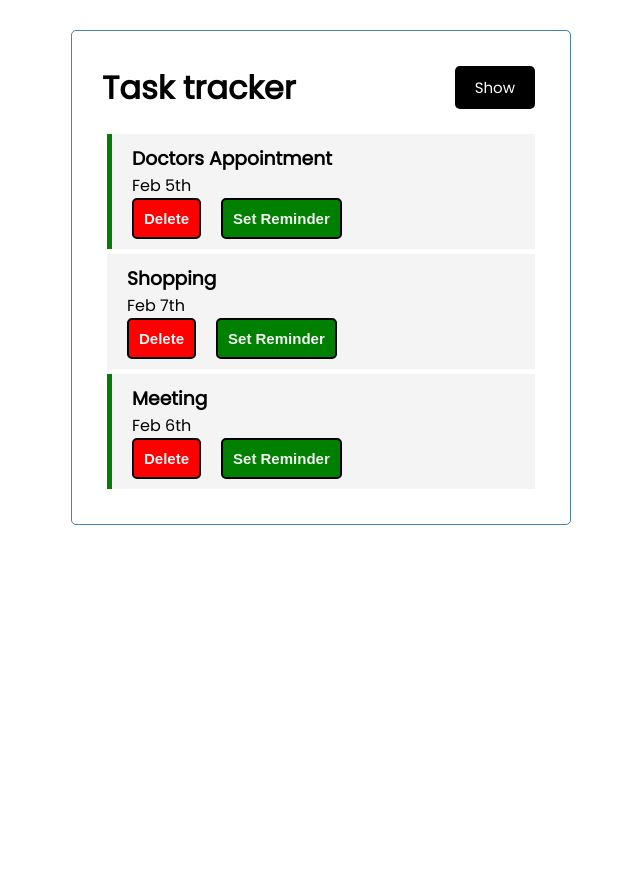
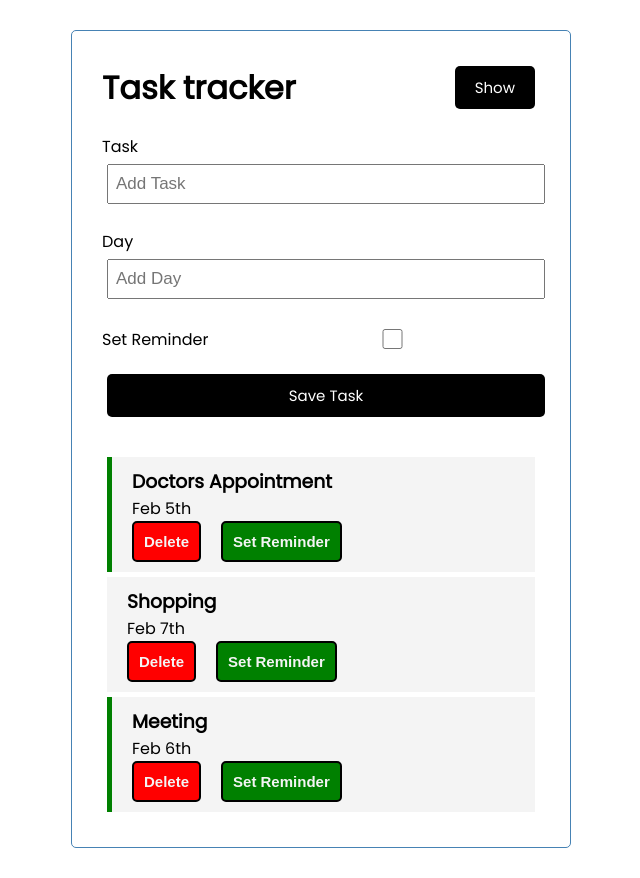
Before and after one commit to StjepanDzojic/task-tracker-ts, a React (Create React App) app: page / in a window 1280 px wide. Shown: the whole page, without its empty margins (319-959 px from the left). Before the commit the page ends 800 px from the top, so only its background shows below. Built offline with nearby package versions, Linux system fonts and the light colour scheme; the HTML template or start-up script is replaced by a standard one.

Commit message:
Adding the AddTask component

```diff
--- a/src/App.tsx
+++ b/src/App.tsx
@@ -1,5 +1,6 @@
 import React, {useState} from 'react';
 import { Identifier } from 'typescript';
+import AddTask from './components/AddTask';
 import Header from './components/Header';
 import { Tasks } from './components/Tasks';
 
@@ -33,6 +34,12 @@
     },
   ]);
 
+  const addTask = (task: {text: string, day: string, reminder: boolean} ) => {
+    const id = Math.floor(Math.random() * 10000) + 1;
+    const newTask = { id, ...task };
+    setTasks([...tasks, newTask]);
+  };
+
   const deleteTask = (id: number) => {
     setTasks(tasks.filter((task) => task.id !== id));
   };
@@ -47,6 +54,7 @@
   return (
     <div className="container">
         <Header title="Task tracker"/>
+        <AddTask onAdd={addTask}/>
         <Tasks tasks={tasks} onDelete={deleteTask} onToggle={toggleReminder}/>
     </div>
   );
--- /dev/null
+++ b/src/components/AddTask.tsx
@@ -0,0 +1,62 @@
+import React, { useState } from "react";
+
+interface Props{
+    onAdd: (task: {text: string, day: string, reminder: boolean} ) => void;
+}
+
+const AddTask: React.FC<Props> = ({ onAdd }) => {
+  const [text, setText] = useState<string>("");
+  const [day, setDay] = useState<string>("");
+  const [reminder, setReminder] = useState<boolean>(false);
+
+  const onSubmit = (e: React.FormEvent) => {
+      e.preventDefault();
+
+      if(!text){
+          alert("Please add a task");
+          return;
+      };
+
+      onAdd({text, day, reminder});
+
+      setText("");
+      setDay("");
+      setReminder(false);
+
+  };
+
+
+  return (
+    <form className="add-form" onSubmit={onSubmit} >
+      <div className="form-control">
+        <label>Task</label>
+        <input
+          type="text"
+          placeholder="Add Task"
+          value={text}
+          onChange={(e) => setText(e.target.value)}
+        />
+      </div>
+      <div className="form-control">
+        <label>Day</label>
+        <input
+          type="text"
+          placeholder="Add Day"
+          value={day}
+          onChange={(e) => setDay(e.target.value)}
+        />
+      </div>
+      <div className="form-control form-control-check">
+        <label>Set Reminder</label>
+        <input
+          type="checkbox"
+          checked={reminder}
+          onChange={(e) => setReminder(e.currentTarget.checked)}
+        />
+      </div>
+      <input type="submit" value="Save Task" className="btn btn-block" />
+    </form>
+  );
+};
+
+export default AddTask;
```
